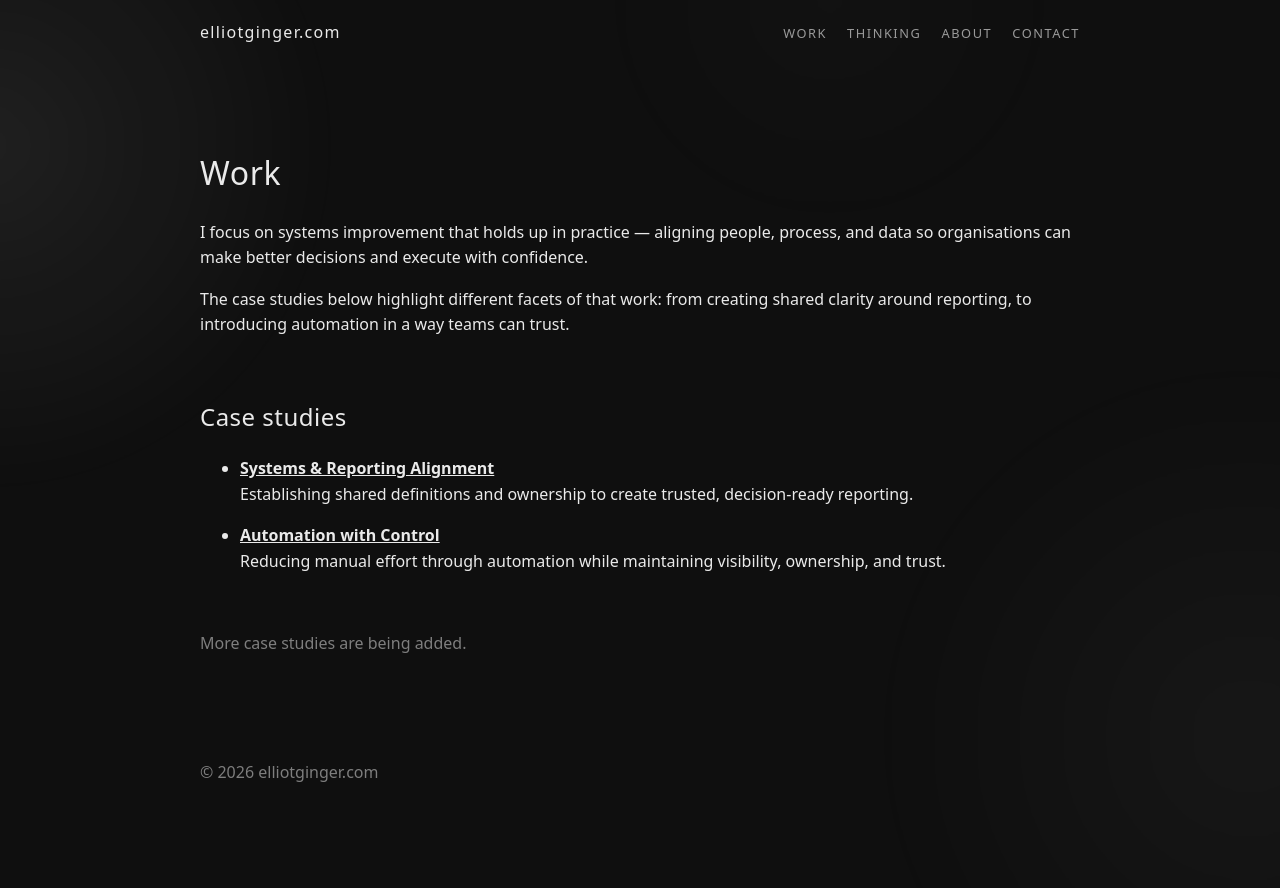
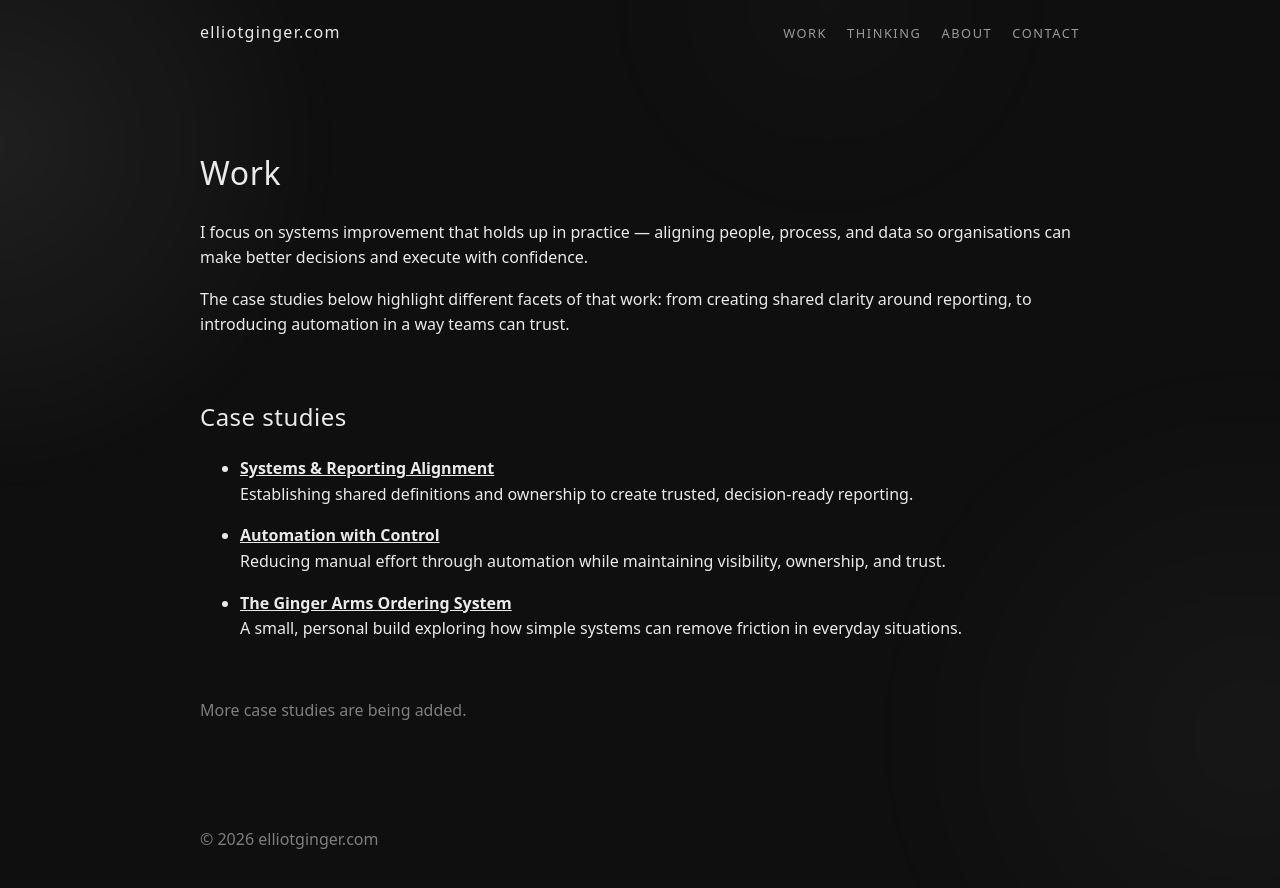
Before and after one commit to ElliotGinge/elliotginger.com, a Jekyll site: the page built from work.md, in a window 1280 px wide. Shown: the top 888 px of the page. Built offline with Jekyll 4.4.1, drawn with Linux system fonts in a browser that asks for light colours.

Commit message:
Update work.md

```diff
--- a/work.md
+++ b/work.md
@@ -20,6 +20,10 @@ The case studies below highlight different facets of that work: from creating sh
 - **[Automation with Control](/work/automation-with-control/)**
   Reducing manual effort through automation while maintaining visibility, ownership, and trust.
 
+- **[The Ginger Arms Ordering System](/work/ginger-arms-ordering-system/)**
+  A small, personal build exploring how simple systems can remove friction in everyday situations.
+
+
 <div style="height:1.5rem"></div>
 
 <span class="muted">
```
